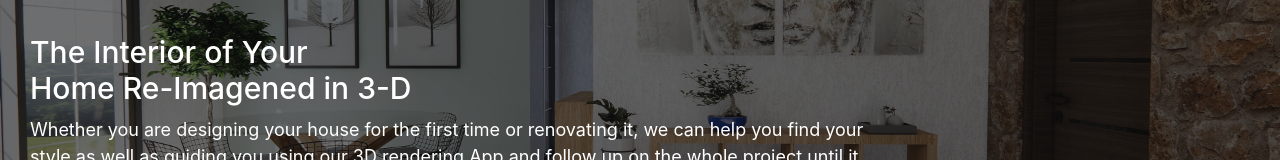
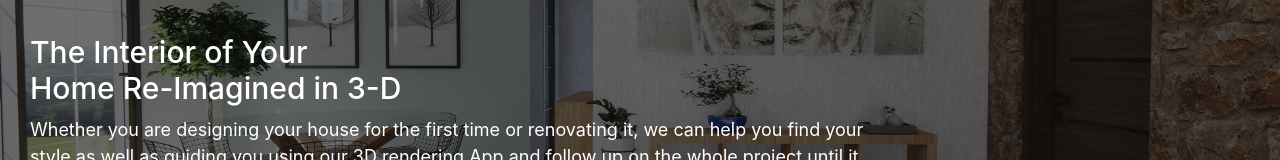
Before and after one commit to ArseneMerci/promotion-typeform, a Next.js app: page / in a window 1280 px wide. Shown: the part 126-286 px from the top of the page. Built offline with nearby package versions, Linux system fonts and the light colour scheme.

Commit message:
index js typo fix

```diff
--- a/pages/index.js
+++ b/pages/index.js
@@ -17,7 +17,7 @@ export default function Home() {
                 </div>
             </div>
             <div className={styles.backgroundContent}>
-                <h1 className={styles.headerTitle}><span>The Interior of Your</span> <span>Home Re-Imagened in 3-D</span></h1>
+                <h1 className={styles.headerTitle}><span>The Interior of Your</span> <span>Home Re-Imagined in 3-D</span></h1>
                 <p className={styles.pdata}>
                     Whether you are designing your house for the first time or renovating it, we can help you find your style
                     as well as guiding you using our 3D rendering App and follow up on the whole project until it is completed
```
